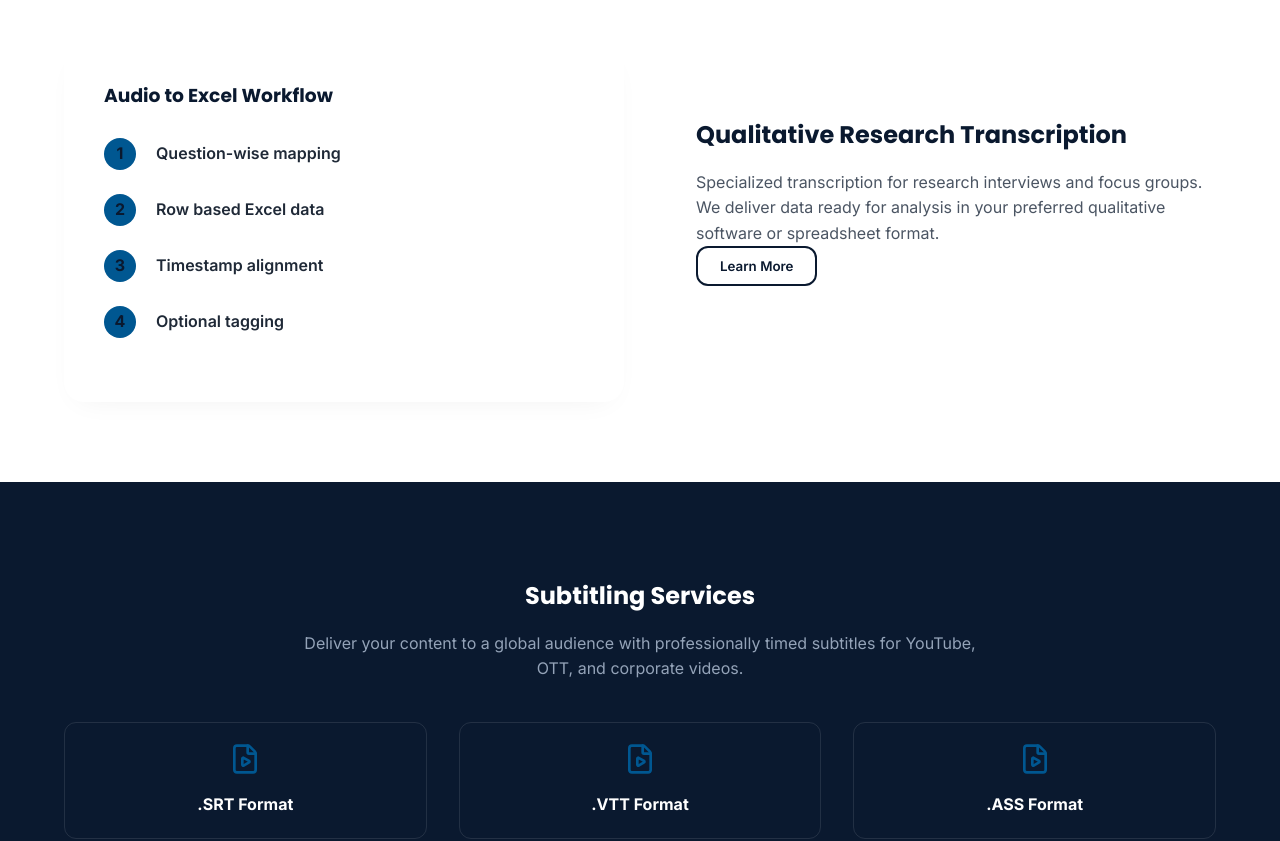
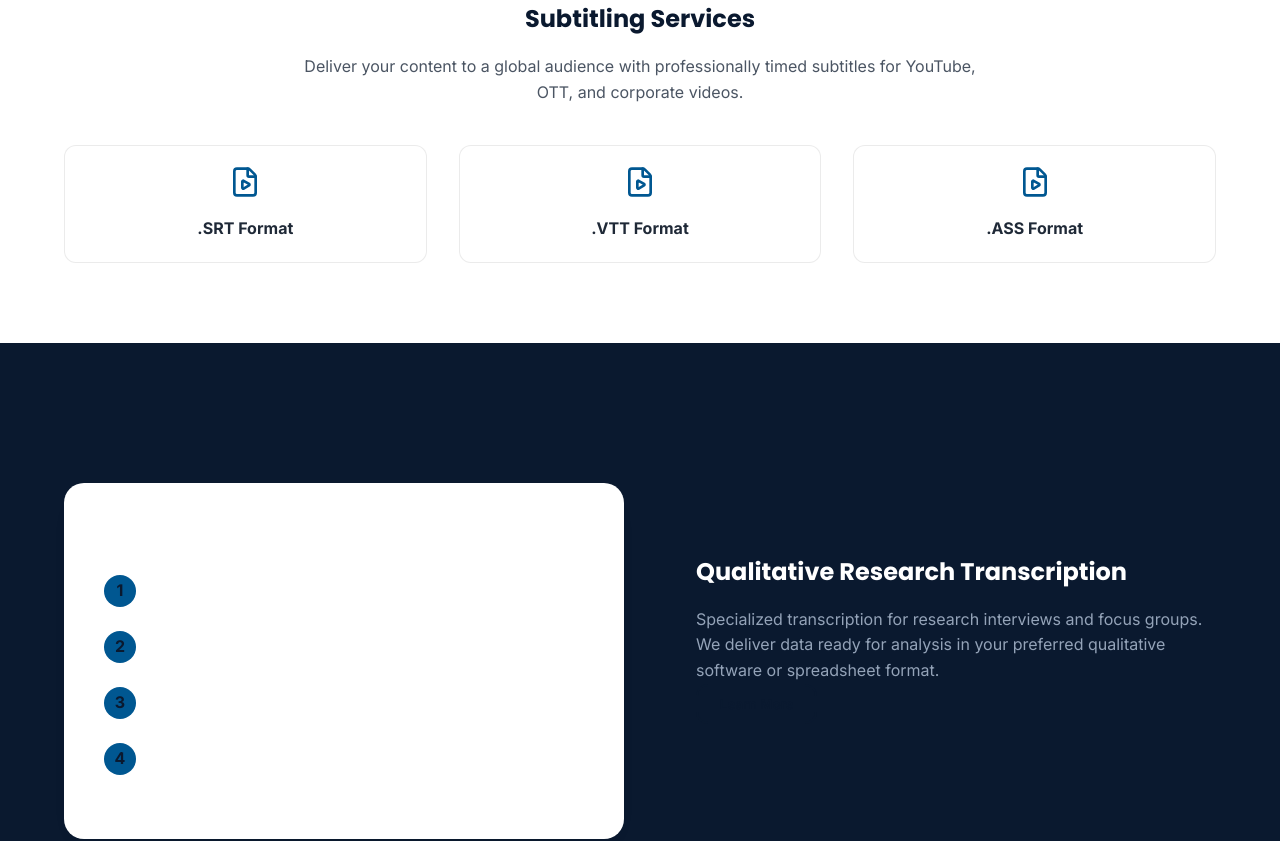
Before and after one commit to iaminamdarshaker/synvera, a React (Vite) app: page /transcription-services in a window 1280 px wide. Shown: the part 3040-3881 px from the top of the page. Built offline with nearby package versions, Linux system fonts and the light colour scheme.

Commit message:
feat: swap Subtitling and Qualitative Research sections on Transcription page

```diff
--- a/src/pages/Transcription.jsx
+++ b/src/pages/Transcription.jsx
@@ -231,47 +231,47 @@ const Transcription = () => {
         </div>
       </section>
 
-      {/* Audio to Excel */}
+      {/* Subtitling - moved up, now with default background */}
       <section className="excel-section">
+        <div className="container text-center" style={{ textAlign: 'center' }}>
+          <h2>Subtitling Services</h2>
+          <p style={{ color: 'var(--text-grey)', margin: '20px auto', maxWidth: '700px' }}>Deliver your content to a global audience with professionally timed subtitles for YouTube, OTT, and corporate videos.</p>
+          <div className="grid grid-3" style={{ marginTop: '40px' }}>
+            {["SRT", "VTT", "ASS"].map((ext, i) => (
+              <div key={i} style={{ padding: '20px', border: '1px solid rgba(0,0,0,0.08)', borderRadius: '12px', background: '#fff' }}>
+                <FileVideo size={32} color="var(--accent-teal)" style={{ marginBottom: '10px' }} />
+                <p style={{ fontWeight: 700 }}>.{ext} Format</p>
+              </div>
+            ))}
+          </div>
+        </div>
+      </section>
+
+      {/* Qualitative Research - moved down, now with dark blue background */}
+      <section style={{ background: 'var(--primary-blue)', color: '#fff' }}>
         <div className="container">
           <div className="grid grid-2" style={{ alignItems: 'center' }}>
-             <div className="infographic">
-                <h3 style={{ marginBottom: '30px' }}>Audio to Excel Workflow</h3>
+             <div className="infographic" style={{ borderColor: 'rgba(255,255,255,0.1)' }}>
+                <h3 style={{ marginBottom: '30px', color: '#fff' }}>Audio to Excel Workflow</h3>
                 {[
                   "Question-wise mapping",
                   "Row based Excel data",
                   "Timestamp alignment",
                   "Optional tagging"
                 ].map((step, i) => (
-                  <div key={i} className="step">
+                  <div key={i} className="step" style={{ background: 'rgba(255,255,255,0.08)' }}>
                     <div className="step-num">{i + 1}</div>
-                    <span style={{ fontWeight: 600 }}>{step}</span>
+                    <span style={{ fontWeight: 600, color: '#fff' }}>{step}</span>
                   </div>
                 ))}
              </div>
              <div style={{ paddingLeft: '40px' }}>
-                <h2>Qualitative Research Transcription</h2>
-                <p style={{ color: 'var(--text-grey)', marginTop: '20px' }}>Specialized transcription for research interviews and focus groups. We deliver data ready for analysis in your preferred qualitative software or spreadsheet format.</p>
+                <h2 style={{ color: '#fff' }}>Qualitative Research Transcription</h2>
+                <p style={{ color: 'var(--text-light)', marginTop: '20px' }}>Specialized transcription for research interviews and focus groups. We deliver data ready for analysis in your preferred qualitative software or spreadsheet format.</p>
               <Link to="/contact">
-                <Button variant="outline" style={{ marginTop: '30px' }}>Learn More</Button>
+                <Button variant="outline" style={{ marginTop: '30px', color: '#fff', borderColor: '#fff' }}>Learn More</Button>
               </Link>
              </div>
-          </div>
-        </div>
-      </section>
-
-      {/* Subtitling */}
-      <section style={{ background: 'var(--primary-blue)', color: '#fff' }}>
-        <div className="container text-center" style={{ textAlign: 'center' }}>
-          <h2 style={{ color: '#fff' }}>Subtitling Services</h2>
-          <p style={{ color: 'var(--text-light)', margin: '20px auto', maxWidth: '700px' }}>Deliver your content to a global audience with professionally timed subtitles for YouTube, OTT, and corporate videos.</p>
-          <div className="grid grid-3" style={{ marginTop: '40px' }}>
-            {["SRT", "VTT", "ASS"].map((ext, i) => (
-              <div key={i} style={{ padding: '20px', border: '1px solid rgba(255,255,255,0.1)', borderRadius: '12px' }}>
-                <FileVideo size={32} color="var(--accent-teal)" style={{ marginBottom: '10px' }} />
-                <p style={{ fontWeight: 700 }}>.{ext} Format</p>
-              </div>
-            ))}
           </div>
         </div>
       </section>
```
